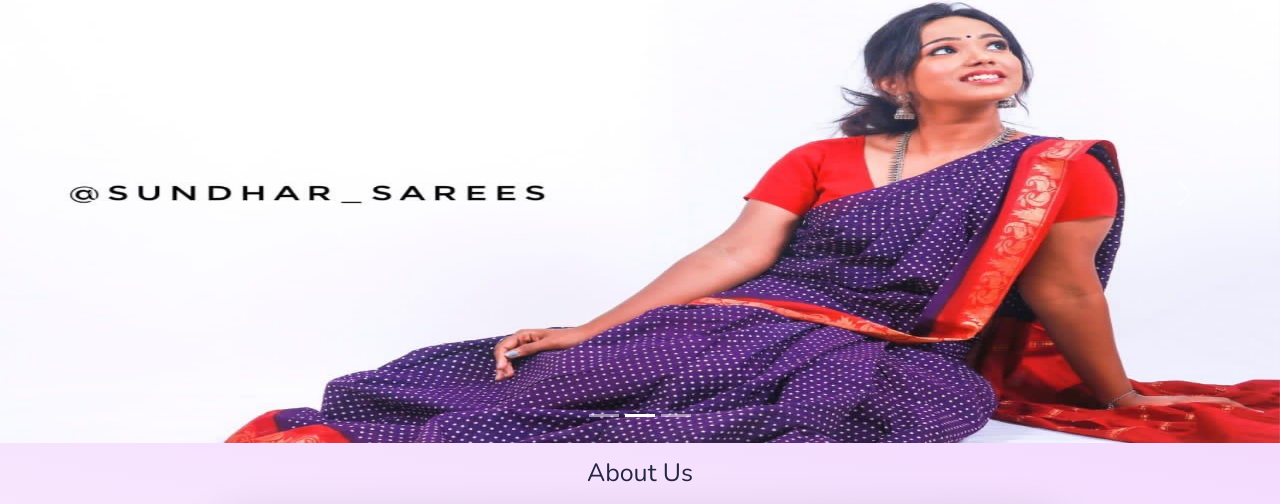
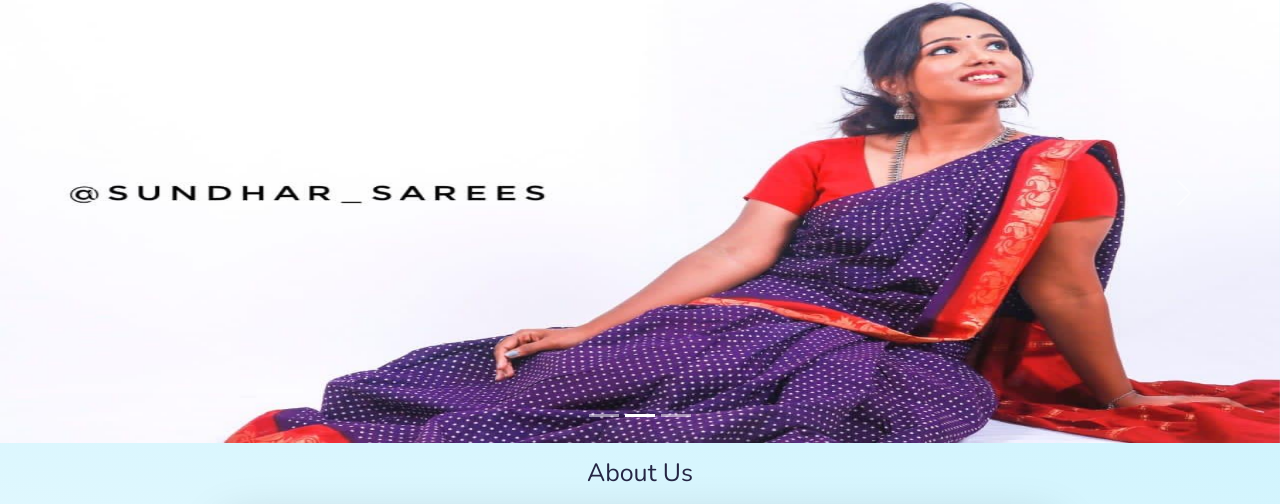
Before and after one commit to Balajits/raneesaree, a plain HTML site: page index.html in a window 1280 px wide. Shown: the part 57-561 px from the top of the page. Drawn offline with nearby package versions, Linux system fonts and the light colour scheme.

Commit message:
Add files via upload

```diff
--- a/index.css
+++ b/index.css
@@ -51,7 +51,7 @@
 
 body {
     font-family: "Nunito", sans-serif;
-    background: linear-gradient(10deg, #b7eefd, #fff, #edc6fd);
+    background: linear-gradient(10deg, #edc6fd, #fff, #b7eefd);
     /* background-color: #f0f8fb; */
     color: #252644;
     scroll-behavior: smooth;
@@ -341,6 +341,7 @@ body {
     z-index: 2;
     transition: all 0.3s ease-in-out;
 }
+
 .details h2 {
     color: #fff;
     font-size: 1.5em;
@@ -349,6 +350,7 @@ body {
     text-align: center;
     margin: 0;
 }
+
 .details p {
     color: #fff;
     font-size: 1em;
@@ -385,3 +387,30 @@ body {
         width: 100%;
     }
 }
+
+/* Small devices (landscape phones, 576px and up) */
+@media (max-width: 576px) {
+    /* .card-svg {
+        top: 290px;
+    } */
+}
+
+ /* Medium devices (tablets, 768px and up) */
+@media (min-width: 768px) {
+
+}
+
+ /* Large devices (desktops, 992px and up) */
+@media (min-width: 992px) {
+
+}
+
+/* X-Large devices (large desktops, 1200px and up) */
+@media (min-width: 1200px) {
+
+}
+
+/* XX-Large devices (larger desktops, 1400px and up) */
+@media (min-width: 1400px) {
+
+}
```
Lines whose indentation alone changed are shown as unchanged.
